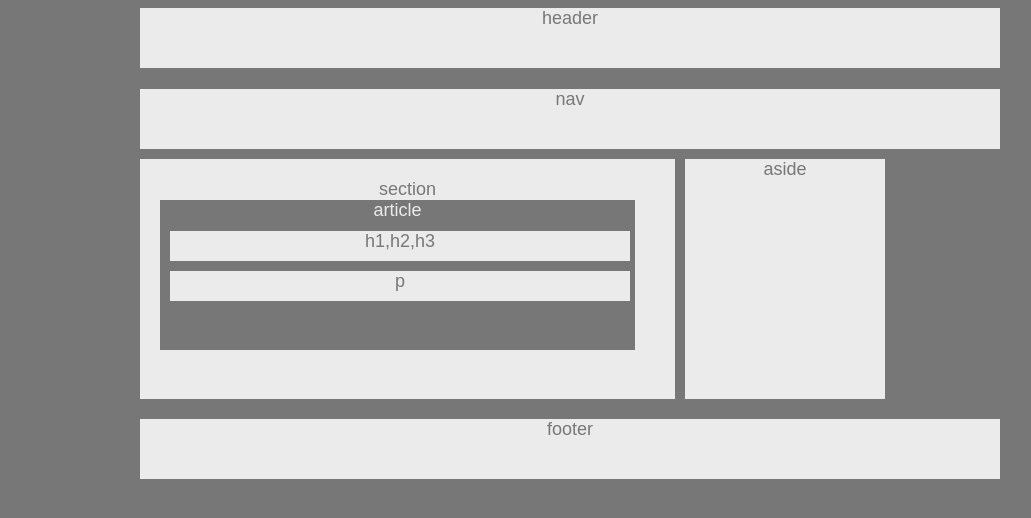
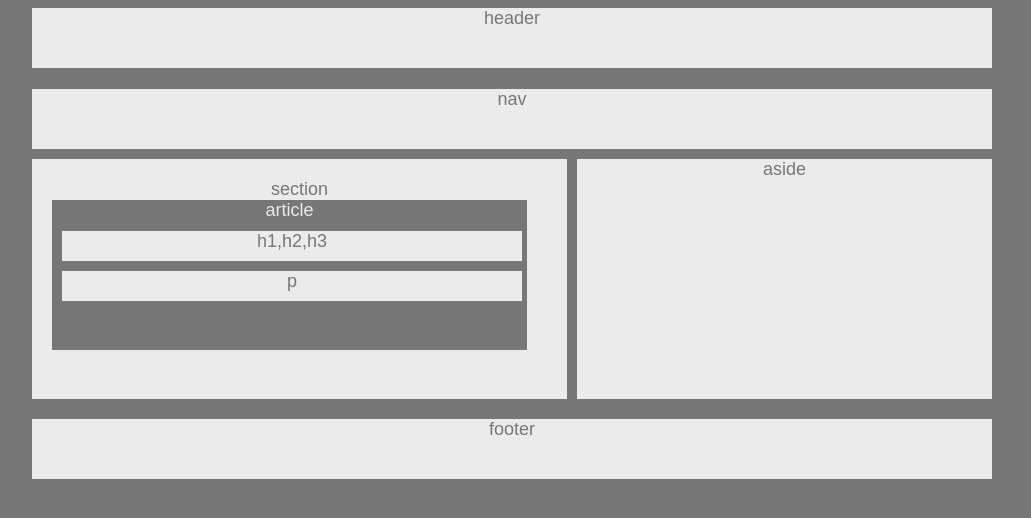
Before and after one commit to delquiam/HW-Wireframe, a plain HTML site: page index.html in a window 1280 px wide. Shown: the whole page, without its empty margins (68-1099 px from the left). Drawn offline with Linux system fonts and the light colour scheme.

Commit message:
<fixed body>

```diff
--- a/style.css
+++ b/style.css
@@ -1,10 +1,3 @@
-
-{
-    box-sizing: border-box;
-    text-align: center;
-  }
-
-
 
 body{
     font-family: Arial,Helvetica Neue,Helvetica,sans-serif;
@@ -12,24 +5,21 @@ body{
     background: #777;
     width:  960px;
     font-size: 18px;
+    margin-left:  100px;
 
 }
 
 #header{
     background: #ebebeb;
     height: 60px;
-    margin-left:  200px;
-    margin-right:  200px;
-    width:  860px;
+    width:  960px;
     text-align:  center;
 }
 
 #nav{
     background: #ebebeb;
     height: 60px;
-    margin-left:  200px;
-    margin-right:  200px;
-    width: 860px;
+    width: 960px;
     text-align:  center;
 }
 
@@ -39,7 +29,6 @@ body{
     padding:  20px;
     width:  495px;
     height:  200px;
-    margin-left:  200px;
     margin-top:  10px;
     float:  left;
     text-align:  center;
@@ -56,11 +45,10 @@ body{
     #aside {
         background:  #ebebeb;
         float: left;
-        width:  200px;
+        width:  415px;
         height:  240px;
         margin-top:  10px;
         margin-left:  10px;
-
         text-align:  center;
     }
 
@@ -85,9 +73,7 @@ body{
 footer{
    background: #ebebeb;
    height: 60px;
-   margin-left:  200px;
-   margin-right:  200px;
-   width:  860px;
+   width:  960px;
    clear:  both;
    text-align:  center;
 }
```
